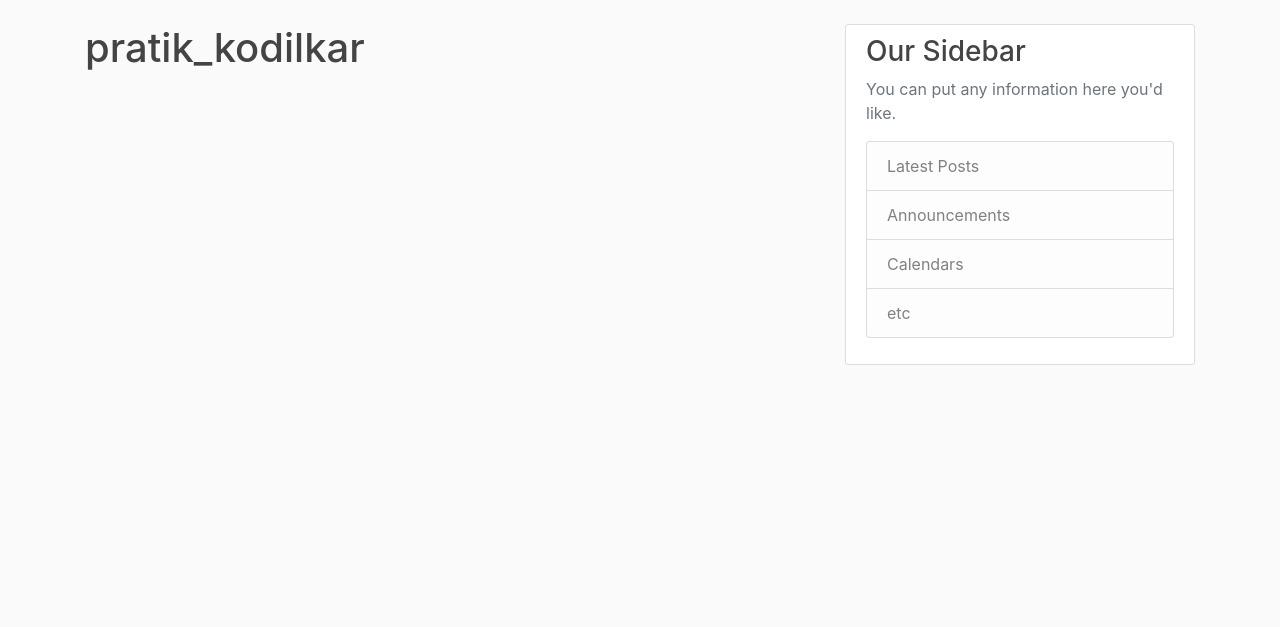
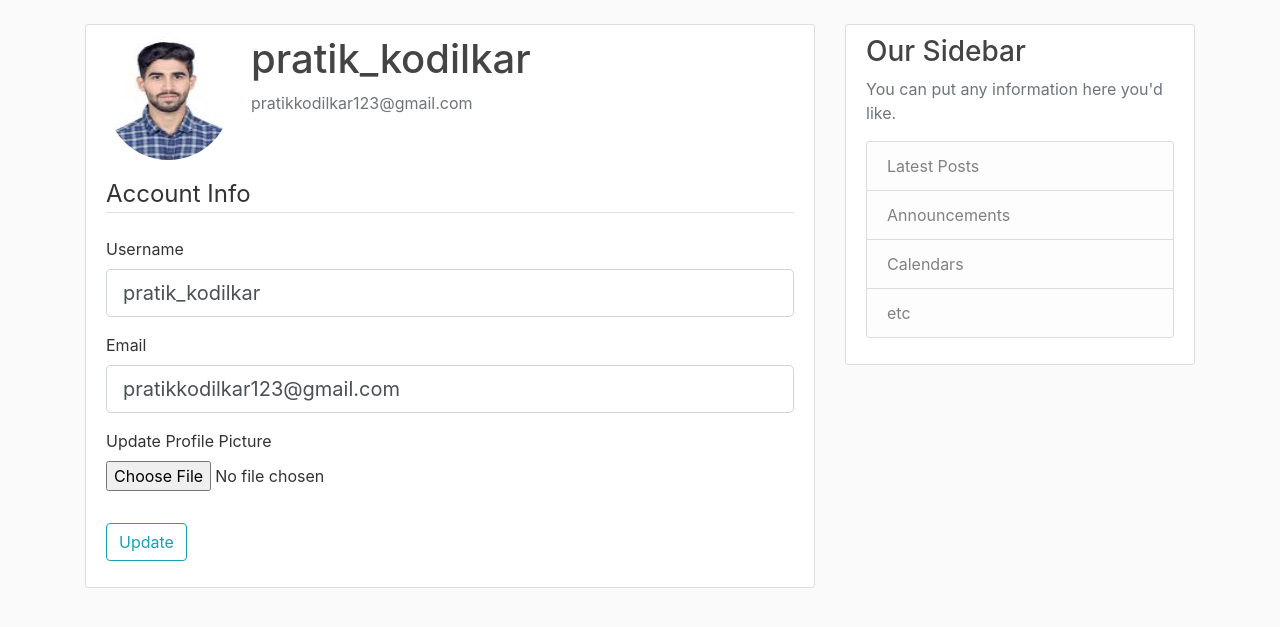
Before and after one commit to PratikKodilkar/blog_management, a Flask app: page /account in a window 1280 px wide. Shown: the part 56-683 px from the top of the page. Run offline with Flask 3, Linux system fonts and the light colour scheme; a user stored in the database is signed in; some libraries are stand-ins or nearby versions.

Commit message:
added a feature for creating new user, uploading a profile picture, updating profile information as well as profile picture of an existing user

```diff
--- a/blog/forms.py
+++ b/blog/forms.py
@@ -1,4 +1,6 @@
 from flask_wtf import FlaskForm
+from flask_wtf.file import FileField, FileAllowed
+from flask_login import current_user
 from wtforms import StringField, PasswordField, SubmitField, BooleanField
 from wtforms.validators import DataRequired, Length, Email, EqualTo, ValidationError
 from blog.models import User
@@ -15,11 +17,16 @@ class RegistrationForm(FlaskForm):
     submit = SubmitField('Sign Up')
 
     def validate_username(self, username):
-        user = User.query.filter_by(username=username.data).first()
-        if user:
-            raise ValidationError('That username is taken. Please choose a different one.')
+        if username.data != current_user.username:
+            user = User.query.filter_by(username=username.data).first()
+            if user:
+                raise ValidationError('That username is taken. Please choose a different one.')
 
     def validate_email(self, email):
+        if email.data != current_user.email:
+            user = User.query.filter_by(email=email.data).first()
+            if user:
+                raise ValidationError('That email is taken. Please choose a different one.')
         user = User.query.filter_by(email=email.data).first()
         if user:
             raise ValidationError('That email is taken. Please choose a different one.')
@@ -31,3 +38,24 @@ class LoginForm(FlaskForm):
     password = PasswordField('Password', validators=[DataRequired()])
     remember = BooleanField('Remember Me')
     submit = SubmitField('Login')
+
+
+class UpdateAccountForm(FlaskForm):
+    username = StringField('Username',
+                           validators=[DataRequired(), Length(min=2, max=20)])
+    email = StringField('Email',
+                        validators=[DataRequired(), Email()])
+    picture = FileField('Update Profile Picture', validators=[FileAllowed(['jpg', 'png'])])
+    submit = SubmitField('Update')
+
+    def validate_username(self, username):
+        if username.data != current_user.username:
+            user = User.query.filter_by(username=username.data).first()
+            if user:
+                raise ValidationError('That username is taken. Please choose a different one.')
+
+    def validate_email(self, email):
+        if email.data != current_user.email:
+            user = User.query.filter_by(email=email.data).first()
+            if user:
+                raise ValidationError('That email is taken. Please choose a different one.')
--- a/blog/routes.py
+++ b/blog/routes.py
@@ -1,8 +1,11 @@
 from flask import render_template, url_for, flash, redirect, request
 from blog import app, db, bcrypt
-from blog.forms import RegistrationForm, LoginForm
+from blog.forms import RegistrationForm, LoginForm, UpdateAccountForm
 from blog.models import User, Post
 from flask_login import login_user, current_user, logout_user, login_required
+from PIL import Image
+import secrets
+import os
 
 posts = [
     {
@@ -68,7 +71,36 @@ def logout():
     return redirect(url_for('home'))
 
 
-@app.route("/account")
+def save_picture(form_picture):
+    random_hex = secrets.token_hex(8)
+    _, f_ext = os.path.splitext(form_picture.filename)
+    picture_fn = random_hex + f_ext
+    picture_path = os.path.join(app.root_path, 'static/profile_pics', picture_fn)
+
+    output_size = (125, 125)
+    i = Image.open(form_picture)
+    i.thumbnail(output_size)
+    i.save(picture_path)
+
+    return picture_fn
+
+
+@app.route("/account", methods=['GET', 'POST'])
 @login_required
 def account():
-    return render_template('account.html', title='Account')
+    form = UpdateAccountForm()
+    if form.validate_on_submit():
+        if form.picture.data:
+            picture_file = save_picture(form.picture.data)
+            current_user.image_file = picture_file
+        current_user.username = form.username.data
+        current_user.email = form.email.data
+        db.session.commit()
+        flash('Your account has been updated!', 'success')
+        return redirect(url_for('account'))
+    elif request.method == 'GET':
+        form.username.data = current_user.username
+        form.email.data = current_user.email
+    image_file = url_for('static', filename='profile_pics/' + current_user.image_file)
+    return render_template('account.html', title='Account',
+                           image_file=image_file, form=form)
--- a/blog/templates/account.html
+++ b/blog/templates/account.html
@@ -1,4 +1,57 @@
 {% extends "layout.html" %}
 {% block content %}
-    <h1>{{ current_user.username }}</h1>
+<div class="content-section">
+    <div class="media">
+      <img class="rounded-circle account-img" src="{{ image_file }}">
+      <div class="media-body">
+        <h2 class="account-heading">{{ current_user.username }}</h2>
+        <p class="text-secondary">{{ current_user.email }}</p>
+      </div>
+    </div>
+      <form method="POST" action="" enctype="multipart/form-data">
+          {{ form.hidden_tag() }}
+          <fieldset class="form-group">
+              <legend class="border-bottom mb-4">Account Info</legend>
+              <div class="form-group">
+                  {{ form.username.label(class="form-control-label") }}
+
+                  {% if form.username.errors %}
+                      {{ form.username(class="form-control form-control-lg is-invalid") }}
+                      <div class="invalid-feedback">
+                          {% for error in form.username.errors %}
+                              <span>{{ error }}</span>
+                          {% endfor %}
+                      </div>
+                  {% else %}
+                      {{ form.username(class="form-control form-control-lg") }}
+                  {% endif %}
+              </div>
+              <div class="form-group">
+                  {{ form.email.label(class="form-control-label") }}
+                  {% if form.email.errors %}
+                      {{ form.email(class="form-control form-control-lg is-invalid") }}
+                      <div class="invalid-feedback">
+                          {% for error in form.email.errors %}
+                              <span>{{ error }}</span>
+                          {% endfor %}
+                      </div>
+                  {% else %}
+                      {{ form.email(class="form-control form-control-lg") }}
+                  {% endif %}
+              </div>
+              <div class="form-group">
+                  {{ form.picture.label() }}
+                  {{ form.picture(class="form-control-file") }}
+                  {% if form.picture.errors %}
+                      {% for error in form.picture.errors %}
+                          <span class="text-danger">{{ error }}</span></br>
+                      {% endfor %}
+                  {% endif %}
+              </div>
+          </fieldset>
+          <div class="form-group">
+              {{ form.submit(class="btn btn-outline-info") }}
+          </div>
+      </form>
+  </div>
 {% endblock content %}
```
Also changed, not shown: instance/site.db.
